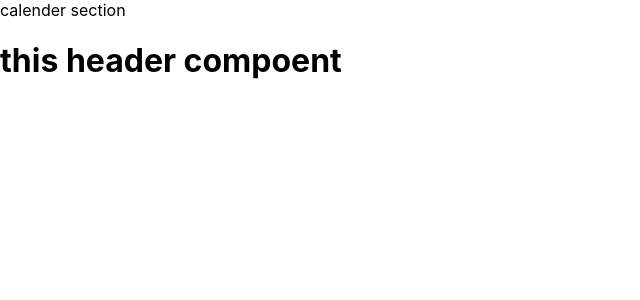
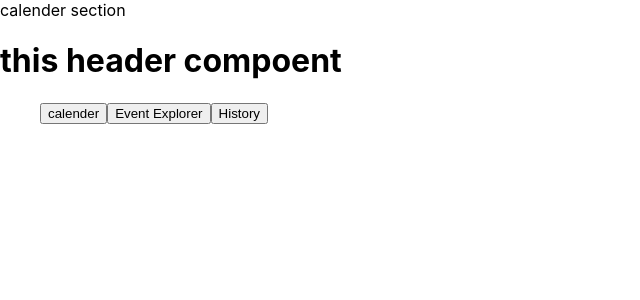
Before and after one commit to gNEX-solutions/workflow-frontend, a React (Create React App) app: page /calender in a window 1280 px wide. Shown: the top 300 px of the page, without its empty margins (0-640 px from the left). Built offline with nearby package versions, Linux system fonts and the light colour scheme.

Commit message:
created the main menu compoennt structure

```diff
--- a/src/modules/Calender/main.jsx
+++ b/src/modules/Calender/main.jsx
@@ -1,5 +1,6 @@
 import React, { Component } from "react";
 import HeaderComponent from "../../shared/header/headerComponent";
+import MainMenuCompoannent from "../../shared/mainMenu/main";
 class CalenderSection extends Component {
   state = {};
   render() {
@@ -7,6 +8,7 @@ class CalenderSection extends Component {
       <React.Fragment>
         <header> calender section </header>
         <HeaderComponent />
+        <MainMenuCompoannent />
       </React.Fragment>
     );
   }
--- a/src/modules/EventExplorer/main.jsx
+++ b/src/modules/EventExplorer/main.jsx
@@ -1,5 +1,6 @@
 import React, { Component } from "react";
 import HeaderComopnet from "../../shared/header/headerComponent";
+import MainMenuCompoannent from "../../shared/mainMenu/main";
 class EventExplorer extends Component {
   state = {};
   render() {
@@ -7,6 +8,7 @@ class EventExplorer extends Component {
       <React.Fragment>
         <header> event explorere section </header>
         <HeaderComopnet />
+        <MainMenuCompoannent />
       </React.Fragment>
     );
   }
--- a/src/modules/History/main.jsx
+++ b/src/modules/History/main.jsx
@@ -1,5 +1,6 @@
 import React, { Component } from "react";
 import HeaderComponent from "../../shared/header/headerComponent";
+import MainMenuComponent from "../../shared/mainMenu/main";
 class HistorySection extends Component {
   state = {};
   render() {
@@ -7,6 +8,7 @@ class HistorySection extends Component {
       <React.Fragment>
         <header> history section </header>
         <HeaderComponent />
+        <MainMenuComponent />
       </React.Fragment>
     );
   }
--- a/src/router/RootRouter.js
+++ b/src/router/RootRouter.js
@@ -1,8 +1,8 @@
 import React from "react";
 import { BrowserRouter as Router, Route, Link, Switch } from "react-router-dom";
 import HomePage from "../modules/home/pages/HomePage";
-import HistorySection from "../modules/HistorySection/main";
-import EventExplorer from "../modules/eventExplorer/main";
+import HistorySection from "../modules/History/main";
+import EventExplorer from "../modules/EventExplorer/main";
 import CalenderSection from "../modules/Calender/main";
 
 const RootRouter = () => (
--- /dev/null
+++ b/src/shared/mainMenu/main.jsx
@@ -0,0 +1,24 @@
+import React, { Component } from "react";
+class MainMenuComponent extends Component {
+  state = {};
+
+  // btnCalenderClicked = () => {
+  //   alert("btn clicked");
+  // };
+
+  render() {
+    return (
+      <React.Fragment>
+        <ul>
+          <button onClick={() => alert("calender clcked")}>calender</button>
+          <button onClick={() => alert("event explorer clcked")}>
+            Event Explorer
+          </button>
+          <button onClick={() => alert("history clcked")}>History</button>
+        </ul>
+      </React.Fragment>
+    );
+  }
+}
+
+export default MainMenuComponent;
```
